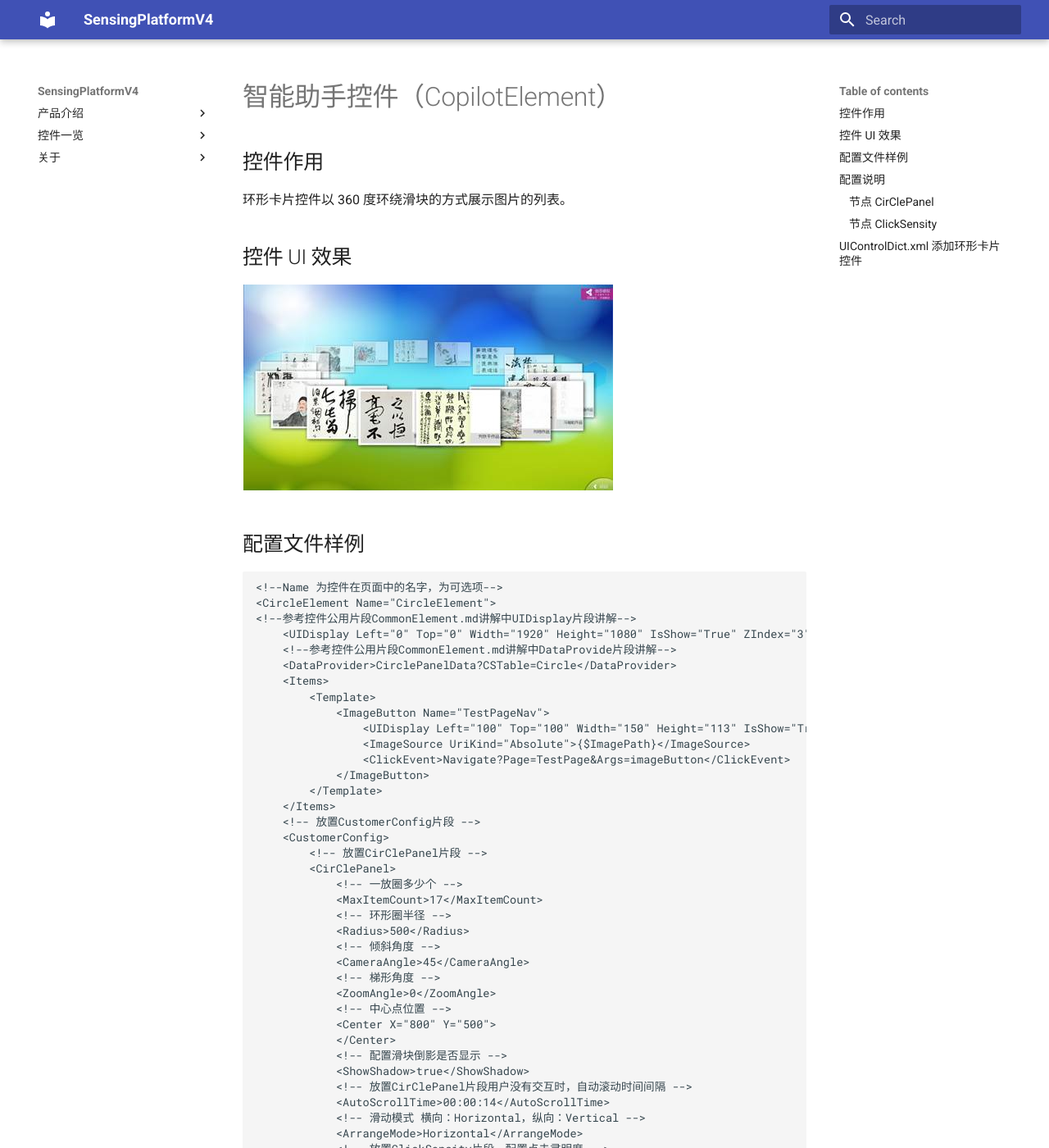
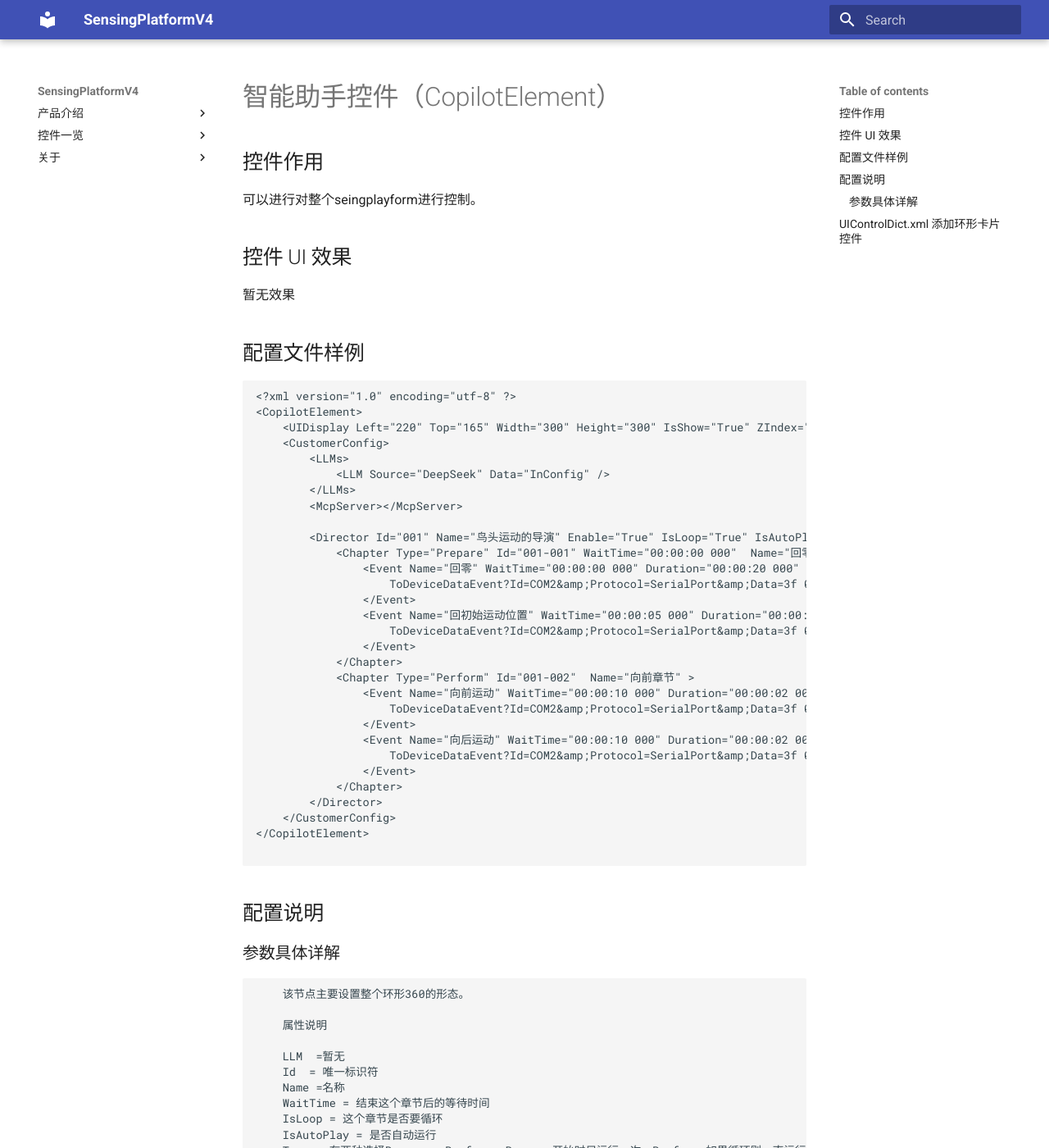
Before and after one commit to troncell/SensingPlatformDocs, an MkDocs documentation site: the page built from docs/控件一览/CopilotElement.md, in a window 1280 px wide and 1400 px high. Shown: the whole window at 82% size. Built offline with MkDocs 1.6.1 and Material for MkDocs 9.7.7, drawn with Linux system fonts in a browser that asks for light colours; some of the changed text lies outside the part shown.

Commit message:
Update CopilotElement.md

````diff
--- a/docs/控件一览/CopilotElement.md
+++ b/docs/控件一览/CopilotElement.md
@@ -3,99 +3,70 @@
 
 ## 控件作用
 
-环形卡片控件以 360 度环绕滑块的方式展示图片的列表。
+可以进行对整个seingplayform进行控制。
 
 ## 控件 UI 效果
 
 <!-- <img alt="CircleElement Preview Image" src="../images/CircleElement.png" width="900"> -->
 
-![Placeholder](../images/CircleElement.png)
+暂无效果
 
 ## 配置文件样例
 
 ```
-<!--Name 为控件在页面中的名字，为可选项-->
-<CircleElement Name="CircleElement">
-<!--参考控件公用片段CommonElement.md讲解中UIDisplay片段讲解-->
-	<UIDisplay Left="0" Top="0" Width="1920" Height="1080" IsShow="True" ZIndex="3" UsePercent="False" />
-	<!--参考控件公用片段CommonElement.md讲解中DataProvide片段讲解-->
-	<DataProvider>CirclePanelData?CSTable=Circle</DataProvider>
-	<Items>
-		<Template>
-			<ImageButton Name="TestPageNav">
-				<UIDisplay Left="100" Top="100" Width="150" Height="113" IsShow="True" ZIndex="1" UsePercent="False" />
-				<ImageSource UriKind="Absolute">{$ImagePath}</ImageSource>
-				<ClickEvent>Navigate?Page=TestPage&Args=imageButton</ClickEvent>
-			</ImageButton>
-		</Template>
-	</Items>
-	<!-- 放置CustomerConfig片段 -->
+<?xml version="1.0" encoding="utf-8" ?>
+<CopilotElement>
+	<UIDisplay Left="220" Top="165" Width="300" Height="300" IsShow="True" ZIndex="20" UsePercent="False" />
 	<CustomerConfig>
-		<!-- 放置CirClePanel片段 -->
-		<CirClePanel>
-			<!-- 一放圈多少个 -->
-			<MaxItemCount>17</MaxItemCount>
-			<!-- 环形圈半径 -->
-			<Radius>500</Radius>
-			<!-- 倾斜角度 -->
-			<CameraAngle>45</CameraAngle>
-			<!-- 梯形角度 -->
-			<ZoomAngle>0</ZoomAngle>
-			<!-- 中心点位置 -->
-			<Center X="800" Y="500">
-			</Center>
-			<!-- 配置滑块倒影是否显示 -->
-			<ShowShadow>true</ShowShadow>
-			<!-- 放置CirClePanel片段用户没有交互时，自动滚动时间间隔 -->
-			<AutoScrollTime>00:00:14</AutoScrollTime>
-			<!-- 滑动模式 横向：Horizontal，纵向：Vertical -->
-			<ArrangeMode>Horizontal</ArrangeMode>
-			<!-- 放置ClickSensity片段，配置点击灵明度 -->
-			<ClickSensity>
-				<!-- 最大响应时间，单位为毫秒 -->
-				<MaxTime>800</MaxTime>
-				<!-- 最小相应时间，单位为毫秒 -->
-				<MinTime>2</MinTime>
-			</ClickSensity>
-		</CirClePanel>
+		<LLMs>
+			<LLM Source="DeepSeek" Data="InConfig" />
+		</LLMs>
+		<McpServer></McpServer>
+
+		<Director Id="001" Name="鸟头运动的导演" Enable="True" IsLoop="True" IsAutoPlay="True">
+			<Chapter Type="Prepare" Id="001-001" WaitTime="00:00:00 000"  Name="回零章节" >
+				<Event Name="回零" WaitTime="00:00:00 000" Duration="00:00:20 000" EndTriggerEvent="">
+					ToDeviceDataEvent?Id=COM2&amp;Protocol=SerialPort&amp;Data=3f 08 a0 04 02 00 00 20 c7 21&amp;IsHex=true
+				</Event>
+				<Event Name="回初始运动位置" WaitTime="00:00:05 000" Duration="00:00:10 000" EndTriggerEvent="">
+					ToDeviceDataEvent?Id=COM2&amp;Protocol=SerialPort&amp;Data=3f 08 a0 04 02 00 00 10 c7 21&amp;IsHex=true
+				</Event>
+			</Chapter>
+			<Chapter Type="Perform" Id="001-002"  Name="向前章节" >
+				<Event Name="向前运动" WaitTime="00:00:10 000" Duration="00:00:02 000" EndTriggerEvent="">
+					ToDeviceDataEvent?Id=COM2&amp;Protocol=SerialPort&amp;Data=3f 08 a0 04 02 00 00 11 87 24&amp;IsHex=true
+				</Event>
+				<Event Name="向后运动" WaitTime="00:00:10 000" Duration="00:00:02 000" EndTriggerEvent="">
+					ToDeviceDataEvent?Id=COM2&amp;Protocol=SerialPort&amp;Data=3f 08 a0 04 02 00 00 12 87 24&amp;IsHex=true
+				</Event>
+			</Chapter>
+		</Director>
 	</CustomerConfig>
-</CircleElement>
+</CopilotElement>
 
 ```
 
 ## 配置说明
 
-### 节点 CirClePanel
-
+### 参数具体详解
+```
     该节点主要设置整个环形360的形态。
 
     属性说明
 
-    MaxItemCount:放几个圈；
+    LLM  =暂无
+    Id  = 唯一标识符
+    Name =名称
+    WaitTime = 结束这个章节后的等待时间
+    IsLoop = 这个章节是否要循环
+    IsAutoPlay = 是否自动运行
+    Type = 有两种选择Prepare  Perform  Prepare开始时只运行一次，Perform 如果循环则一直运行
+    Duration = 这个程序运行时间
+    WaitTime = 运行结束后等待时间
+    EndTriggerEvent = 后期被动触发运行
+ToDeviceDataEvent?Id=COM2&amp;Protocol=SerialPort&amp;Data=3f 08 a0 04 02 00 00 11 87  = 命令
 
-    Radius:环形圈的半径；
-
-    CameraAngle：整个环形圈的倾斜角度；
-
-    ZoomAngle：环形圈的梯形角度；
-
-    Center：环形圈的中心点位置；
-
-    ShowShadow：环形圈的倒影是否显示；
-
-    AutoScrollTime： 用户没有交互时，自动滚动时间间隔，若不需要自动滚动，则将该属性去掉即可；
-
-    ArrangeMode：滑动模式， 横向：Horizontal，纵向：Vertical；
-
-### 节点 ClickSensity
-
-    设置环形圈的点击灵敏度。
-
-    属性说明:
-
-    MaxTime：最大响应时间，单位为毫秒
-
-    MinTime：最小响应时间，单位为毫秒
+```
 
 ## UIControlDict.xml 添加环形卡片控件
 
````
